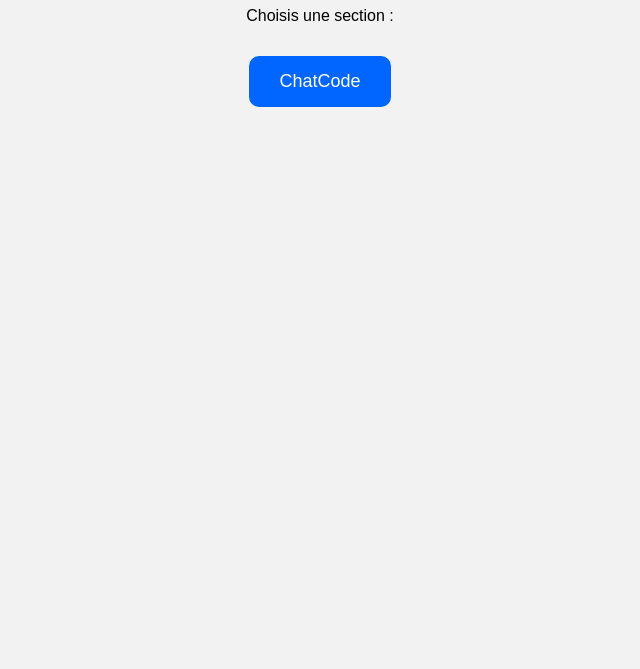
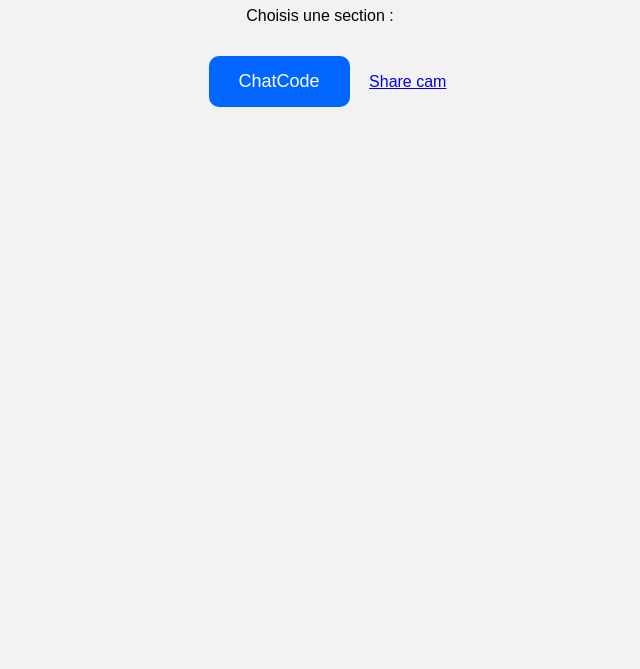
Before and after one commit to thesitecreator/thesitecreator.github.io, a plain HTML site: page index.html in a window 1280 px wide. Shown: the part 131-800 px from the top of the page, without its empty margins (320-960 px from the left). Drawn offline with Linux system fonts and the light colour scheme.

Commit message:
Update index.html

```diff
--- a/index.html
+++ b/index.html
@@ -40,6 +40,7 @@
     <p>Choisis une section :</p>
 
     <a class="bouton" href="/chatcode">ChatCode</a>
+    <a class="boutton" href="/share cam">Share cam</a>
 
 </body>
 </html>
```
